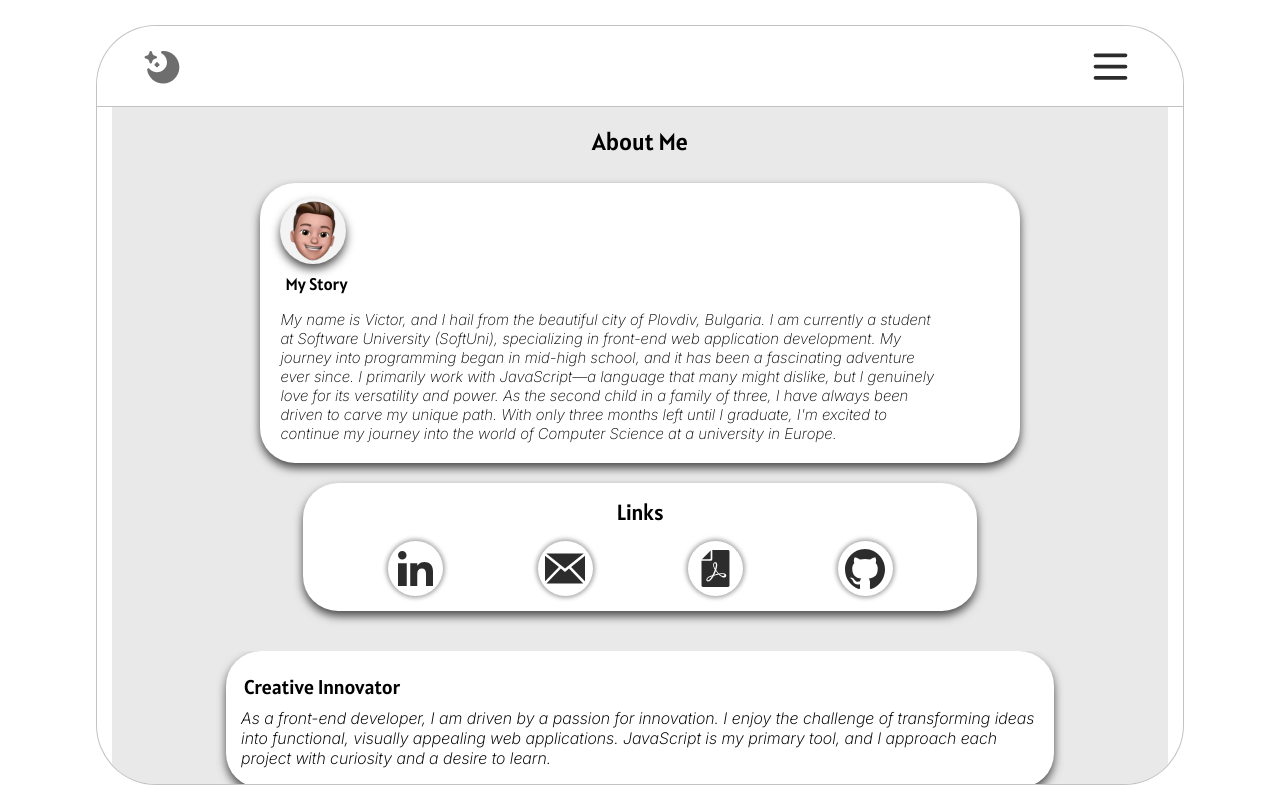
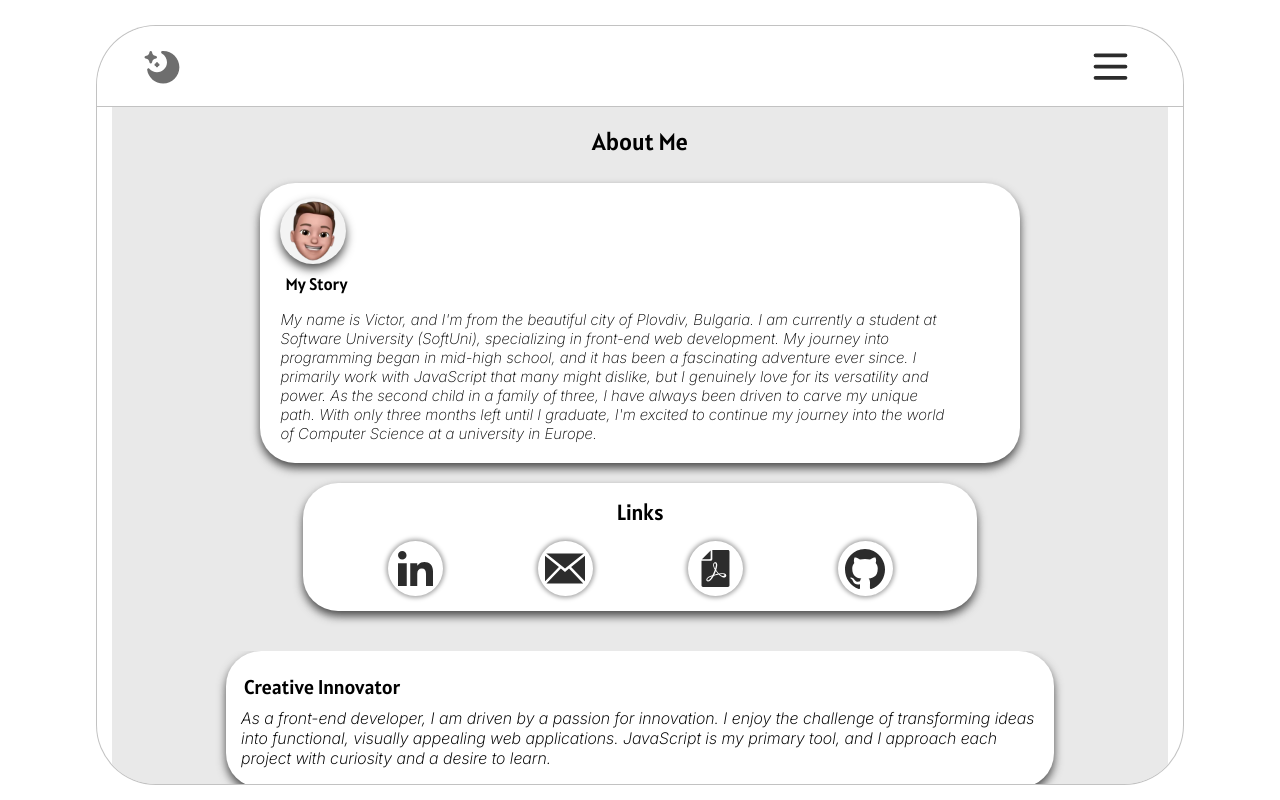
Before and after one commit to Victor-starr/portfolio, a React (Vite) app: page /portfolio/about in a window 1280 px wide. Built offline with nearby package versions, Linux system fonts and the light colour scheme.

Commit message:
Update About.jsx

```diff
--- a/src/About.jsx
+++ b/src/About.jsx
@@ -97,12 +97,12 @@ function About() {
             <article>
               <h2>My Story</h2>
               <p>
-                My name is Victor, and I hail from the beautiful city of
+                My name is Victor, and I&apos;m from the beautiful city of
                 Plovdiv, Bulgaria. I am currently a student at Software
-                University (SoftUni), specializing in front-end web application
+                University (SoftUni), specializing in front-end web
                 development. My journey into programming began in mid-high
                 school, and it has been a fascinating adventure ever since. I
-                primarily work with JavaScript—a language that many might
+                primarily work with JavaScript that many might
                 dislike, but I genuinely love for its versatility and power. As
                 the second child in a family of three, I have always been driven
                 to carve my unique path. With only three months left until I
```
